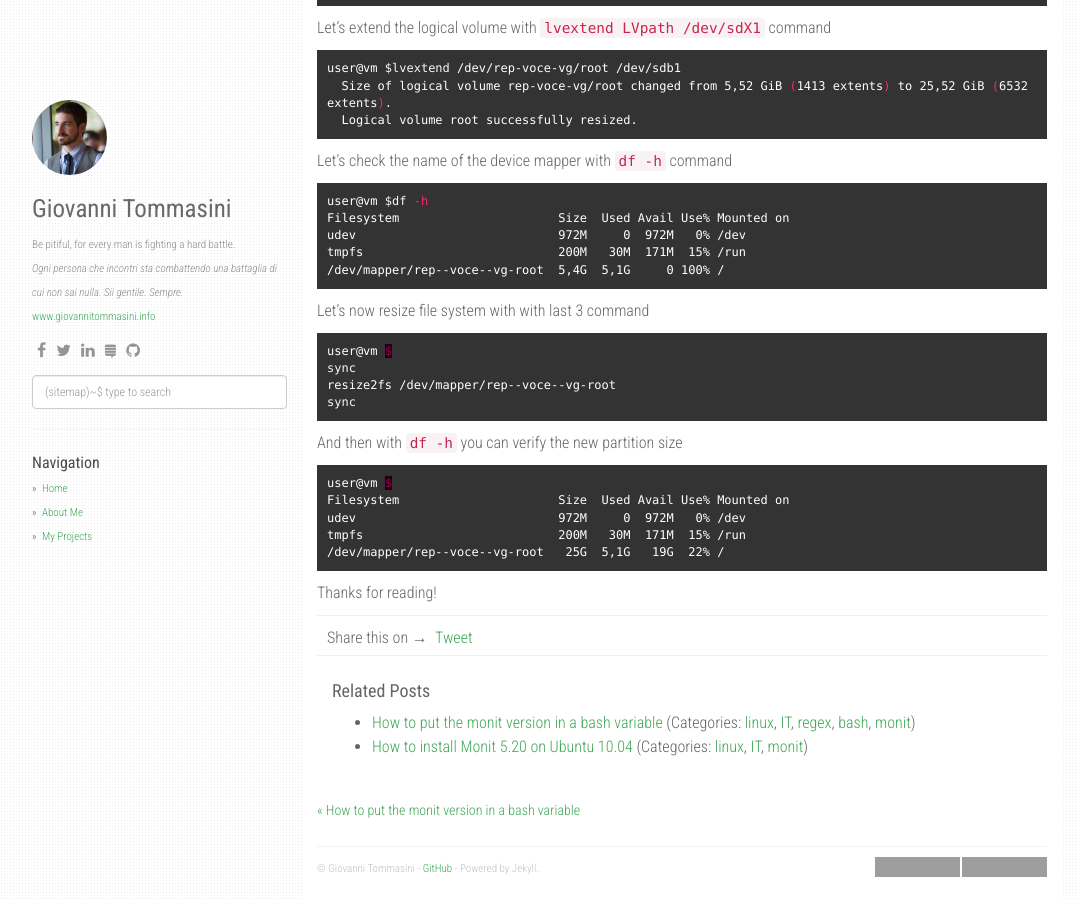
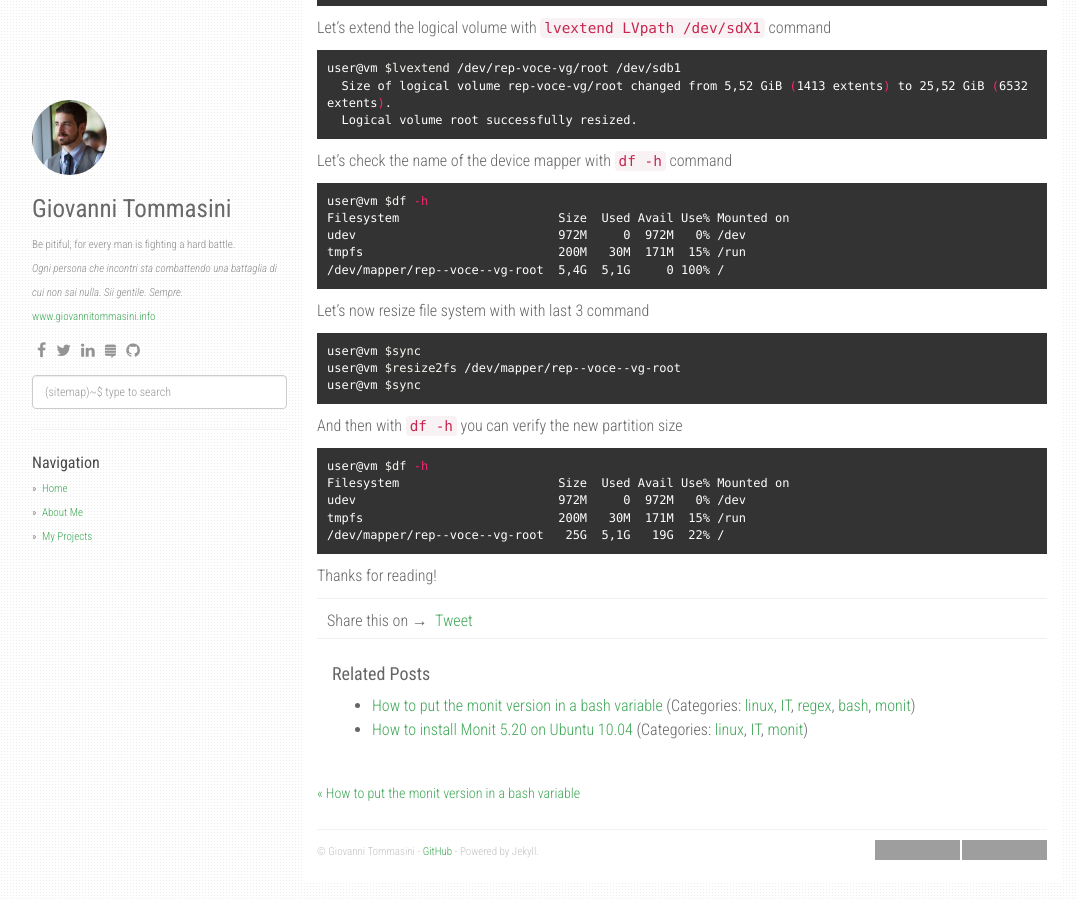
Before and after one commit to tommasinigiovanni/blog, a Jekyll site: the page built from _posts/2018-07-09-LVM-resize.md, in a window 1280 px wide and 900 px high, scrolled down 2150 px. Shown: the whole window, without its empty margins (53-1131 px from the left). Built offline with Jekyll 4.4.1, drawn with Linux system fonts in a browser that asks for light colours; nearby versions of some CDN libraries; library files that are not in the unit come from our copies; comment, search, counter and statistics services are not loaded; grey boxes are pictures that could not be loaded.

Commit message:
Fix on Article about LVM resize

```diff
--- a/_posts/2018-07-09-LVM-resize.md
+++ b/_posts/2018-07-09-LVM-resize.md
@@ -142,15 +142,14 @@ tmpfs                           200M   30M  171M  15% /run
 
 Let's now resize file system with with last 3 command
 {% highlight bash %}
-user@vm $
-sync
-resize2fs /dev/mapper/rep--voce--vg-root
-sync
+user@vm $sync
+user@vm $resize2fs /dev/mapper/rep--voce--vg-root
+user@vm $sync
 {% endhighlight %}
 
 And then with `df -h` you can verify the new partition size
 {% highlight bash %}
-user@vm $
+user@vm $df -h
 Filesystem                      Size  Used Avail Use% Mounted on
 udev                            972M     0  972M   0% /dev
 tmpfs                           200M   30M  171M  15% /run
```
